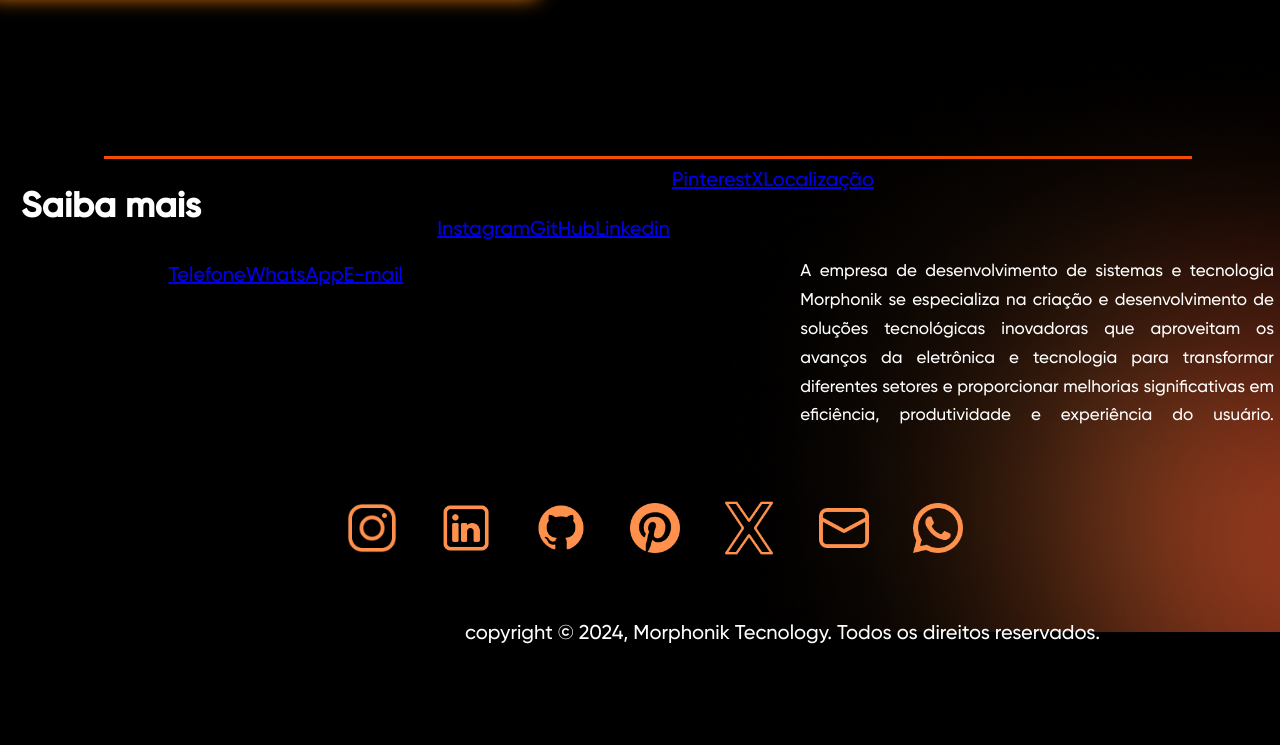
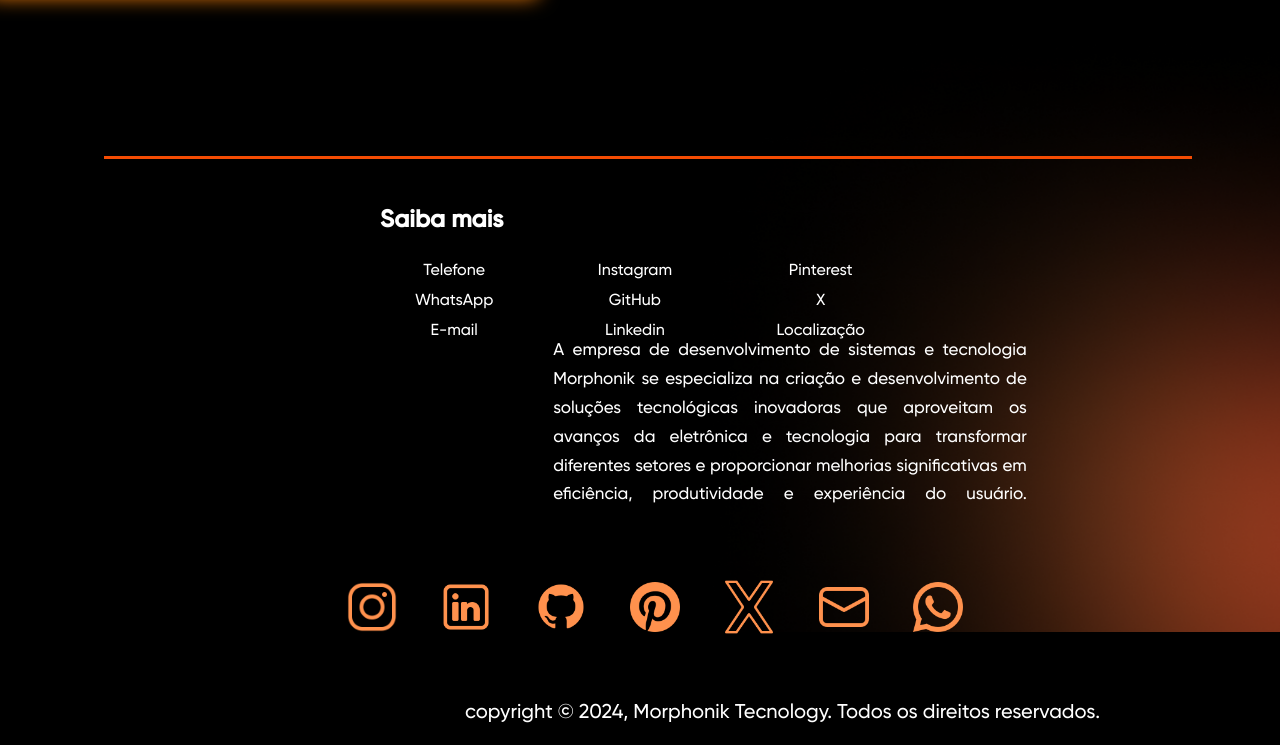
Before and after one commit to MorphonikTechnology/Site-Morphonik---Black, a plain HTML site: page index.html in a window 1280 px wide. Shown: the part 5414-6159 px from the top of the page. Before the commit the page ends 6080 px from the top, so only its background shows below. Drawn offline with Linux system fonts and the light colour scheme.

Commit message:
Ajustando os links do rodapé

```diff
--- a/css/style.css
+++ b/css/style.css
@@ -710,12 +710,38 @@ form input#email {
 }
 
 
+/*Para o rodapé*/
 
-/*parte do rodapé*/
+.footer-section {
+    text-align: center;
+    color: #fff; /* Texto branco */
+    padding: 20px;
+}
 
-.footer-section h3{
-    display:flex;
+.footer-section h3 {
+    font-size: 1.5rem;
+    margin-bottom: 20px;
 }
+
+/* Ajusta o layout das colunas */
+.footer-section p {
+    margin: 0;
+    padding: 0;
+    display: inline-block; /* Deixa os parágrafos lado a lado */
+    text-align: center;
+    vertical-align: top;
+    margin: 0 50px; /* Espaçamento horizontal entre as colunas */
+    line-height: 1.5; /* Espaçamento entre as linhas */
+}
+
+/* Estilo para os links */
+.footer-section p a {
+    text-decoration: none;
+    color: #fff;
+    font-size: 1rem; /* Tamanho do texto */
+}
+
+
 @font-face {  /*Fonte especifica para os textos*/
     font-family: 'Gilroy-Medium';
     src: url('Gilroy-Medium.ttf');
--- a/index.html
+++ b/index.html
@@ -235,21 +235,22 @@
         <div class="footer-section">
             <h3 class="sm">Saiba mais</h3>
             <p class="text1">
-                <a href="https://wa.me/5511969533818?text=Ol%C3%A1!%20Gostaria%20de%20saber%20mais%20sobre%20os%20seus%20servi%C3%A7os.%20Poderiam%20me%20fornecer%20mais%20detalhes,%20por%20favor?%20Obrigado!">Telefone</a><br>
-                <a href="https://wa.me/5511969533818?text=Ol%C3%A1!%20Gostaria%20de%20saber%20mais%20sobre%20os%20seus%20servi%C3%A7os.%20Poderiam%20me%20fornecer%20mais%20detalhes,%20por%20favor?%20Obrigado!">WhatsApp</a><br>
+                <a href="https://wa.me/5511969533818">Telefone</a><br>
+                <a href="https://wa.me/5511969533818">WhatsApp</a><br>
                 <a href="mailto:morphonik955@gmail.com?subject=Dúvidas">E-mail</a>
             </p>
             <p class="text2">
-                <a href="https://www.instagram.com/morphonik?igsh=bXFjb2NtMng0ZHRz">Instagram</a><br>
+                <a href="https://www.instagram.com/morphonik">Instagram</a><br>
                 <a href="https://www.github.com/MorphonikTechnology">GitHub</a><br>
                 <a href="https://www.linkedin.com/company/morphonik-technology">Linkedin</a>
             </p>
             <p class="text3">
                 <a href="https://pin.it/3NdEqpPma">Pinterest</a><br>
                 <a href="https://x.com/morphonik">X</a><br>
-                <a href="https://www.google.com/maps/embed?pb=!1m18!1m12!1m3!1d3656.6096500239883!2d-46.687189324545436!3d-23.58245906236788!2m3!1f0!2f0!3f0!3m2!1i1024!2i768!4f13.1!3m3!1m2!1s0x94ce5769848df731%3A0x175ffa337d52e2d1!2sAv.%20Brig.%20Faria%20Lima%2C%202954%20-%20Jardim%20Paulistano%2C%20S%C3%A3o%20Paulo%20-%20SP%2C%2001451-000!5e0!3m2!1spt-BR!2sbr!4v1731928579275!5m2!1spt-BR!2sbr">Localização</a>
+                <a href="https://www.google.com/maps">Localização</a>
             </p>
         </div>
+
 
         <!--div para o textinho do rodapé-->
         <div class="footer-texto">
```
